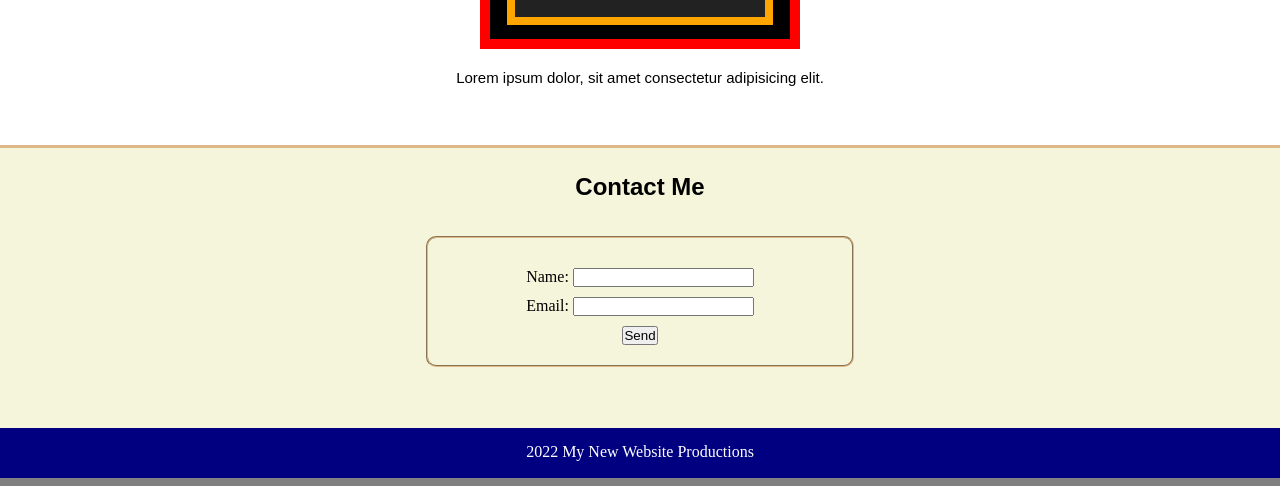
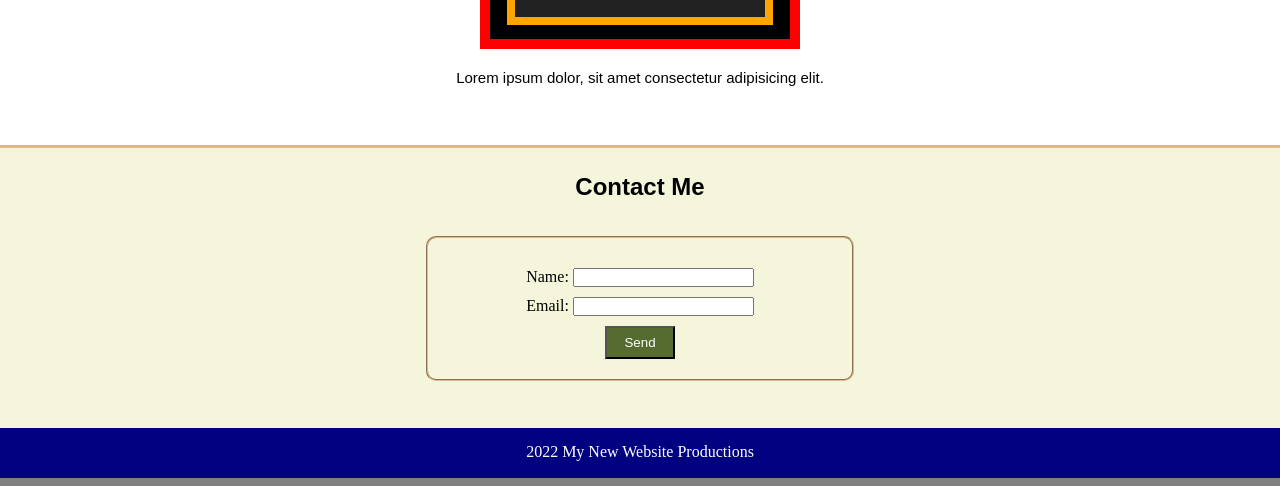
Before and after one commit to joerdixon/mini-project-1, a plain HTML site: page index.html in a window 1280 px wide. Shown: the part 393-879 px from the top of the page. Drawn offline with Linux system fonts and the light colour scheme.

Commit message:
whole proj v2

```diff
--- a/assets/styles.css
+++ b/assets/styles.css
@@ -131,6 +131,12 @@ fieldset div {
     margin: 10px;
 }
 
+button {
+    background-color: darkolivegreen;
+    color: white;
+    padding: 7px 17px;
+}
+
 
 /* FOOTER */
 
```
